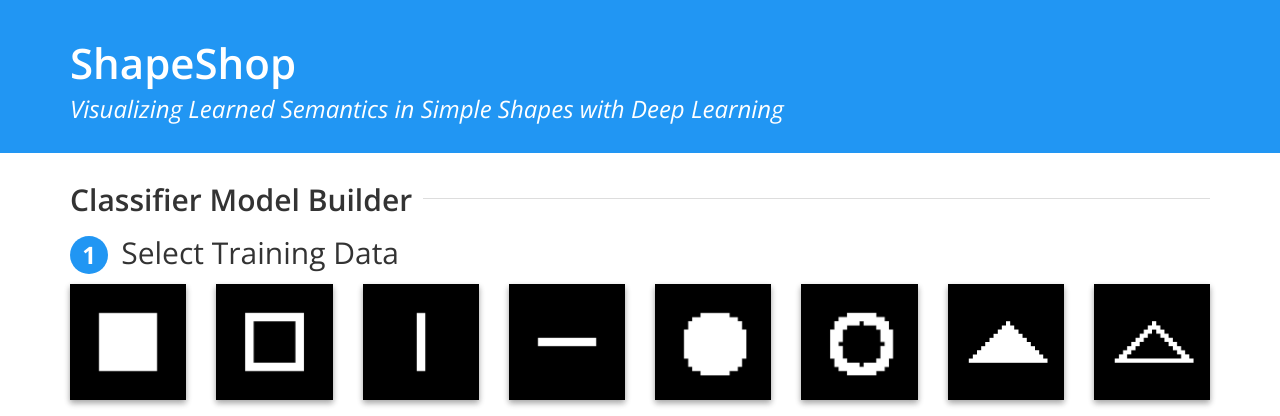
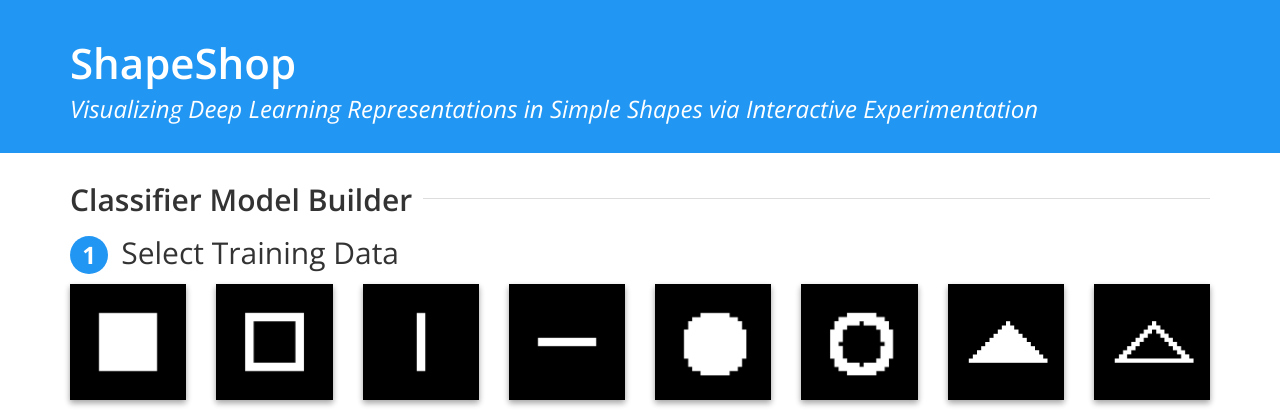
Before and after one commit to fredhohman/shapeshop, a Flask app: page / in a window 1280 px wide. Shown: the top 416 px of the page. Run offline with Flask 2, Linux system fonts and the light colour scheme; parts of the project's set-up code (start-up, migrations or seed data) failed here and were passed over; some libraries are stand-ins or nearby versions.

Commit message:
tweak header

```diff
--- a/templates/index.html
+++ b/templates/index.html
@@ -26,7 +26,7 @@
   <div class="jumbotron">
     <div class="container">
       <h1><a id="title-reload" href="#" onclick="window.location.reload(true);">ShapeShop</a></h1>
-      <h3><i>Visualizing Learned Semantics in Simple Shapes with Deep Learning</i></h3>
+      <h3><i>Visualizing Deep Learning Representations in Simple Shapes via Interactive Experimentation</i></h3>
     </div>
   </div>
 
```
